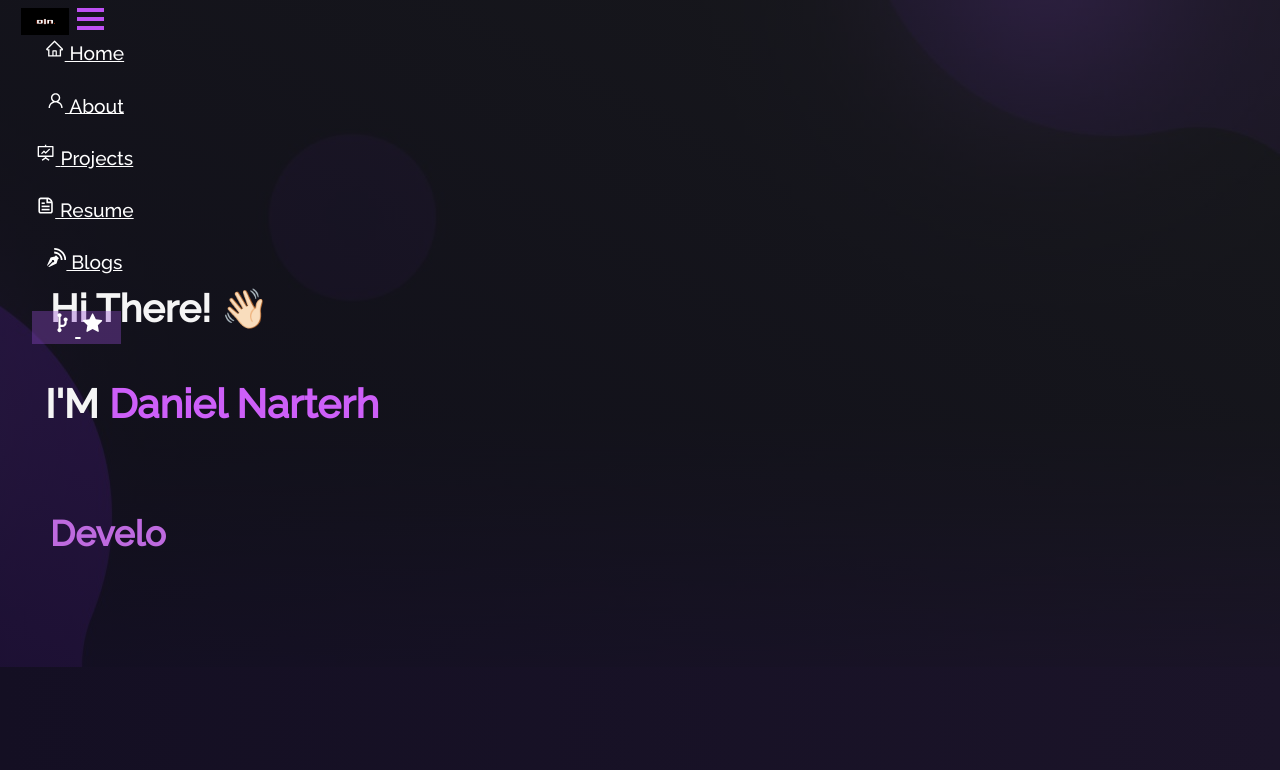
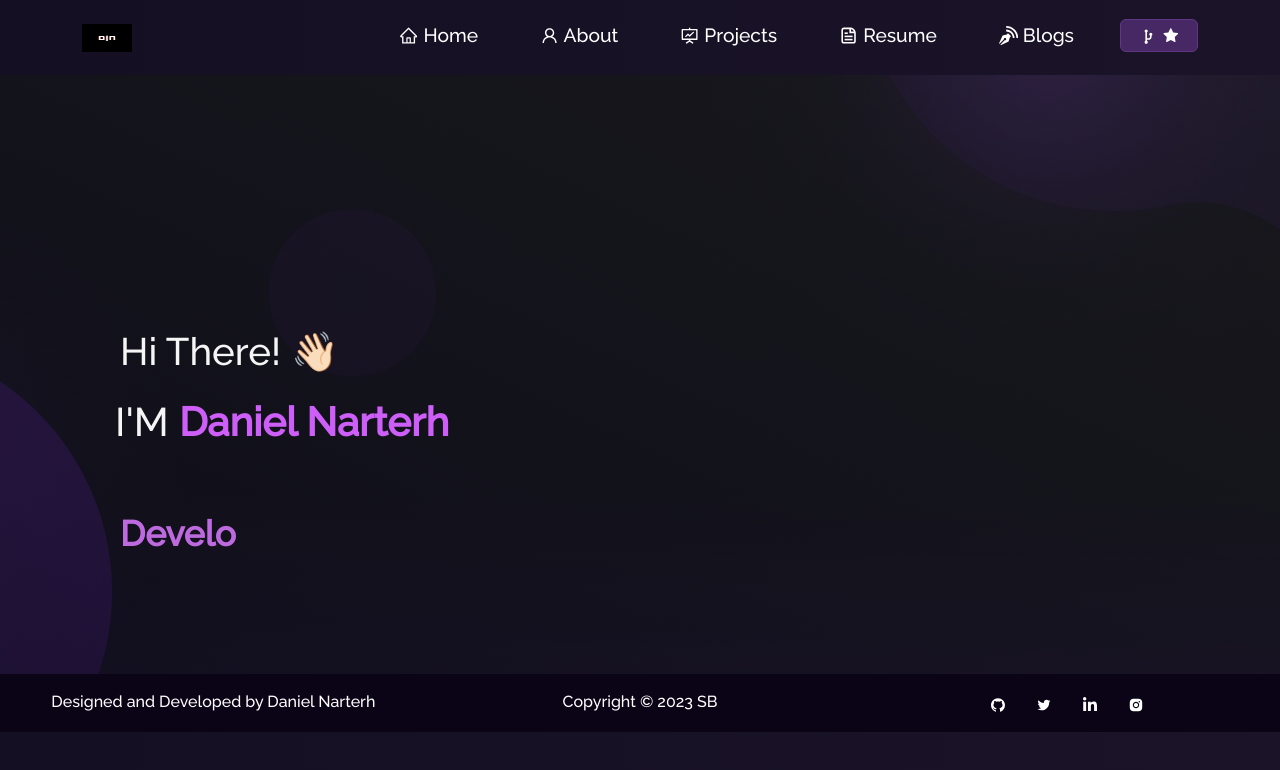
Before and after one commit to Mr-Deee/portfolio, a React (Create React App) app: page / in a window 1280 px wide. Shown: the top 770 px of the page. Built offline with nearby package versions, Linux system fonts and the light colour scheme.

Commit message:
Menu tab error fixed

```diff
--- a/package.json
+++ b/package.json
@@ -11,6 +11,8 @@
     "@testing-library/jest-dom": "^5.16.5",
     "@testing-library/react": "^13.4.0",
     "@testing-library/user-event": "^13.5.0",
+    "axios": "^1.3.4",
+    "bootstrap": "^5.2.3",
     "react": "^18.2.0",
     "react-bootstrap": "^2.7.2",
     "react-dom": "^18.2.0",
--- a/src/App.js
+++ b/src/App.js
@@ -2,21 +2,19 @@ import React, { useState, useEffect } from "react";
 import Navbar from "./Navbar";
 import Preloader from "./Pre";
 import Home from "./Home";
-// import { BrowserRouter as Router, Route, Switch } from "react-router-dom";
+import Footer from "./Footer";
 import "./App.css";
-// import ScrollToTop from ".ScrollToTop";
 import {
   BrowserRouter as Router,
   Route,
   Routes,
   Navigate
 } from "react-router-dom";
-// import Create from "./Create";
 import ScrollToTop from "./ScrollToTop";
 import Projects from "./Project";
 import "./style.css";
 import "./App.css";
-// import "bootstrap/dist/css/bootstrap.min.css";
+import "bootstrap/dist/css/bootstrap.min.css";
 
 function App() {
 const [load, upadateLoad] = useState(true);
@@ -32,9 +30,10 @@ const [load, upadateLoad] = useState(true);
   return (
 
     <Router>
+
     <Preloader load={load} />
     <div className="App" id={load ? "no-scroll" : "scroll"}>
-      <Navbar />
+     <Navbar/>
     <ScrollToTop />
       <Routes>
         <Route path="/" element={<Home />} />
@@ -43,10 +42,10 @@ const [load, upadateLoad] = useState(true);
         <Route path="/" element={<Home />} />
         <Route path="*" element={<Navigate to="/"/>} />
       </Routes>
-      {/* <Footer /> */}
+      <Footer />
     </div>
   </Router>
-);
+)
 
 
 
--- a/src/Project.js
+++ b/src/Project.js
@@ -3,7 +3,7 @@ import Card from '@mui/material/Card';
 import CardContent from '@mui/material/CardContent';
 import CardMedia from '@mui/material/CardMedia';
 import Typography from '@mui/material/Typography';
-import { CardActionArea } from '@mui/material';
+
 
 
 // function Profile() {
--- a/src/index.css
+++ b/src/index.css
@@ -6,6 +6,8 @@ body {
   -moz-osx-font-smoothing: grayscale;
   background-image: linear-gradient(to left, rgb(27 20 41), rgb(20 15 35));
 }
+
+
 
 
 
--- a/src/navbar.js
+++ b/src/navbar.js
@@ -40,6 +40,7 @@ function NavBar() {
         <Navbar.Brand href="/" className="d-flex">
           <img src={logo} className="img-fluid logo" alt="brand" />
         </Navbar.Brand>
+
         <Navbar.Toggle
           aria-controls="responsive-navbar-nav"
           onClick={() => {
--- a/src/style.css
+++ b/src/style.css
@@ -86,11 +86,9 @@ button:focus {
 
 
 .navbar {
-
-
-  position: fixed !important;
+  position: relative !important;
   transition: all 0.3s ease-out 0s !important;
-  padding: 1.3rem rem !important;
+  padding: 1.rem rem !important;
   font-size: 1.2rem !important;
 }
 
@@ -102,7 +100,7 @@ button:focus {
 
 .navbar-toggler span {
   display: block !important;
-  background-color: #be50f4 !important;
+  background-color: #d8cade !important;
   height: 4px !important;
   width: 27px !important;
   margin-top: 5px !important;
@@ -138,7 +136,7 @@ button:focus {
 }
 
 .navbar-toggler:not(.collapsed) span:nth-child(3) {
-  position: absolute !important;
+  position: relative !important;
   left: 12px !important;
   top: 10px !important;
   transform: rotate(-135deg) !important;
@@ -182,7 +180,7 @@ button:focus {
 
 .navbar-nav .nav-item {
   position: relative;
-  margin-left: 20px;
+  margin-left: 30px;
 }
 
 .navbar-nav .nav-item a {
@@ -199,7 +197,7 @@ button:focus {
   height: 5px;
   width: 0;
   border-radius: 16px;
-  background: #c95bf5;
+  background: #cbcbcb;
   bottom: 1px;
   left: 0;
   z-index: -1;
@@ -207,7 +205,7 @@ button:focus {
 }
 
 .navbar-nav .nav-item a:hover::after {
-  width: 100%;
+  width: 30%;
 }
 
 /* --------- */
```
Also changed, not shown: 1 other file (tests, documents, lock files or other folders).
